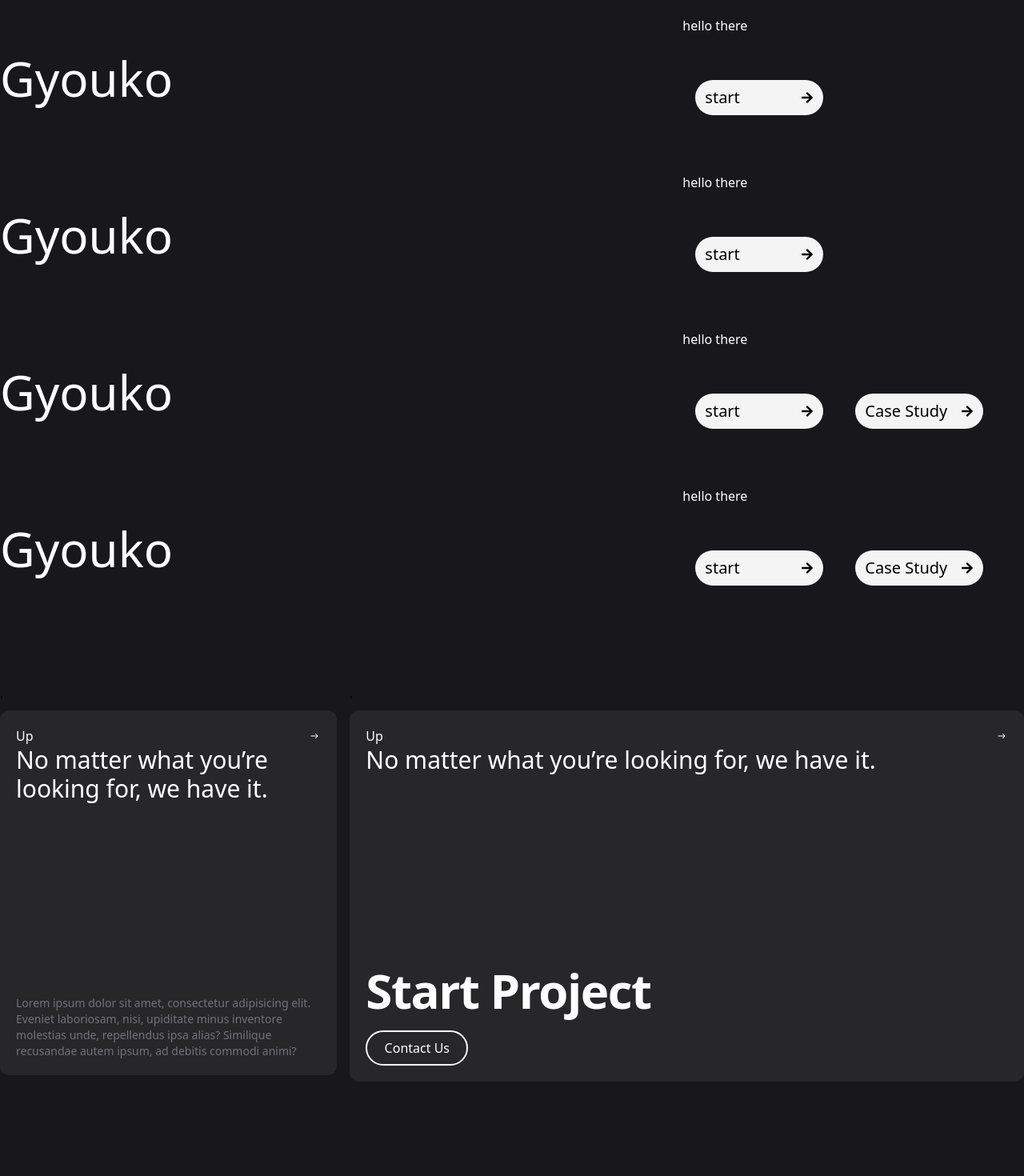
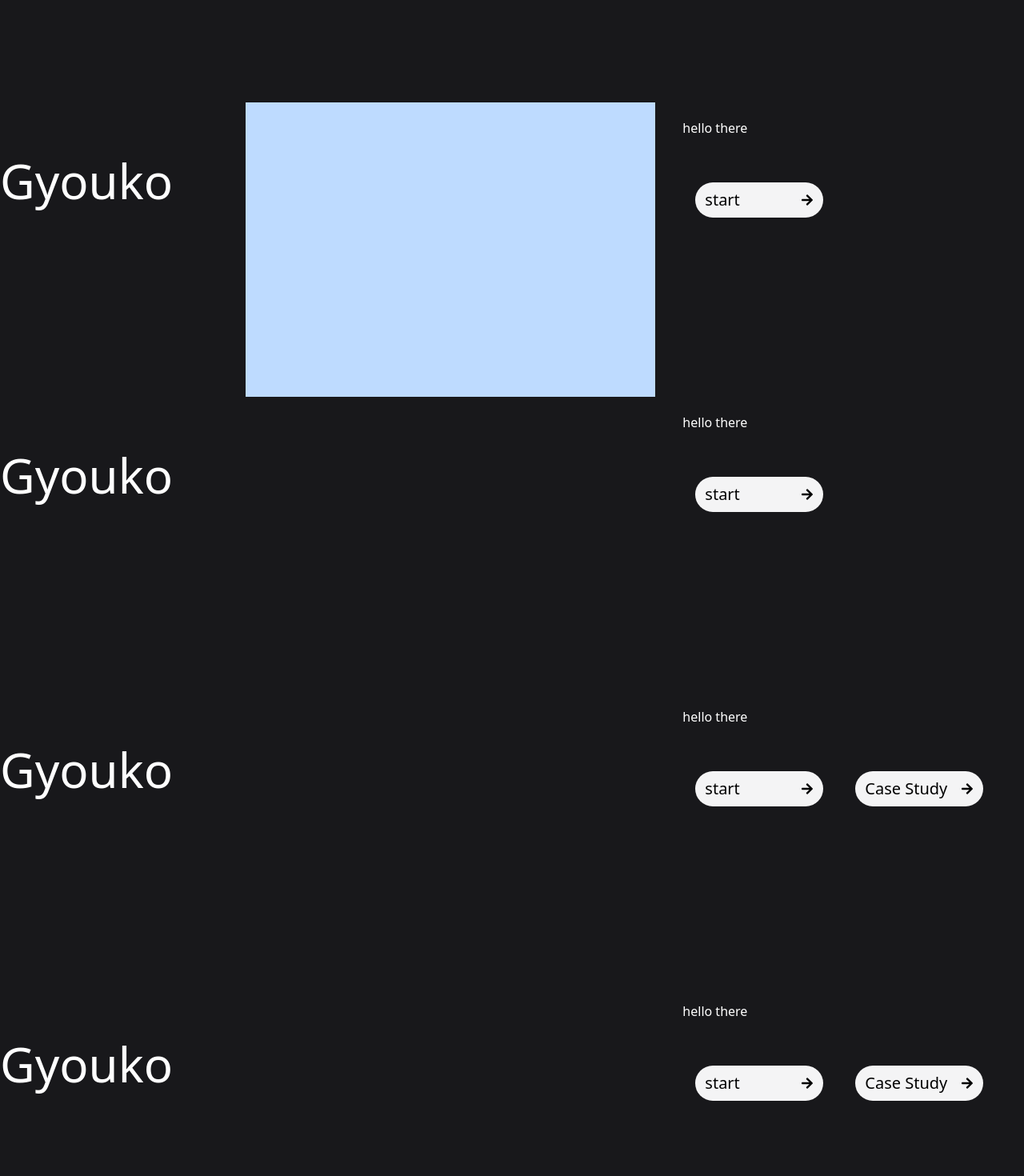
Before and after one commit to kanhadewangan/Reforks, a React (Vite) app in the folder Reforks/: page / in a window 1280 px wide. Shown: the part 900-2370 px from the top of the page at 80% size. Built offline with nearby package versions, Linux system fonts and the light colour scheme.

Commit message:
slider added

```diff
--- a/Reforks/src/components/Card.jsx
+++ b/Reforks/src/components/Card.jsx
@@ -21,7 +21,7 @@ const Card = ({width,start,para, btn , hover}) => {
                {start==true ? <h1>Start Project</h1> : null}
                 </div>
                     {btn==false ? <button className='w-32 rounded-full  mt-5 py-2 px-3  border-2 border-zinc-50'> Contact Us</button> : null}
-                {para==true ? <p className='text-sm  text-zinc-500 font-medium mt-5'>Lorem ipsum dolor sit amet, consectetur adipisicing elit. Eveniet laboriosam, nisi, upiditate minus inventore molestias unde, repellendus ipsa alias? Similique recusandae autem ipsum, ad debitis commodi animi?</p> : null}
+                {para==true ? <p className='text-sm  text-white font-medium mt-5'>Lorem ipsum dolor sit amet, consectetur adipisicing elit. Eveniet laboriosam, nisi, upiditate minus inventore molestias unde, repellendus ipsa alias? Similique recusandae autem ipsum, ad debitis commodi animi?</p> : null}
 
         </div>
         </div>
--- a/Reforks/src/components/Footer.jsx
+++ b/Reforks/src/components/Footer.jsx
@@ -6,7 +6,7 @@ const Footer = () => {
       <div className="w-full  text-white font-semibold leading-none tracking-tight ">
         <div className="max-w-screen-xl  py-10   mx-auto flex gap-30 ">
           <div className="basis-1/2">
-            <h1 className="text-[13rem]">refkous.</h1>
+            <h1 className="text-[13rem]">refokus.</h1>
           </div>
           <div className="basis-1/2 flex  gap-10">
             <div className="basis-1/3">
--- a/Reforks/src/components/Product.jsx
+++ b/Reforks/src/components/Product.jsx
@@ -1,10 +1,10 @@
 import React from 'react'
 import Button from './Button';
-const Product = ({elem}) => {
+const Product = ({elem,mover,count}) => {
   return (
     <div>
-        <div className='w-full py-5 text-white'>
-            <div className='max-w-screen-xl  mx-auto flex justify-between items-center' >
+        <div className='w-full py-5 h-[23rem] text-white'>
+            <div onMouseEnter={()=>{mover(count)}} className='max-w-screen-xl  mx-auto flex justify-between items-center' >
                 <h1 className='text-6xl capitalize font-medium '>{elem.title}</h1>
 
                 <div className='dets w-1/3'>
@@ -17,6 +17,7 @@ const Product = ({elem}) => {
                 </div>
             </div>
 
+
         </div>
     </div>
   )
--- a/Reforks/src/components/Products.jsx
+++ b/Reforks/src/components/Products.jsx
@@ -1,21 +1,55 @@
-import React from 'react'
-import Product from './Product'
-
+import React from "react";
+import Product from "./Product";
+import { motion } from "framer-motion";
+import { useState } from "react";
 const Products = () => {
-    var Products =[
-        {title:"Gyouko", Description:"hello there", live:true ,case:false },
-        {title:"Gyouko", Description:"hello there",live:true ,case:false },
-        {title:"Gyouko", Description:"hello there",live:true ,case:true },
-        {title:"Gyouko", Description:"hello there",live:true ,case:true },
-    ]
+  var Products = [
+    { title: "Gyouko", Description: "hello there", live: true, case: false },
+    { title: "Gyouko", Description: "hello there", live: true, case: false },
+    { title: "Gyouko", Description: "hello there", live: true, case: true },
+    { title: "Gyouko", Description: "hello there", live: true, case: true },
+  ];
+  const [postion, setPostion] = useState(0);
+  const mover = (val) => {
+    setPostion(val * 23);
+  };
   return (
     <div>
-        <div>
-            {Products.map((elem ,key) =>  <Product   key={key} elem ={elem}/>)}
+      <div className="mt-32 relative">
+        {Products.map((elem, index) => (
+          <Product mover={mover} count={index} key={index} elem={elem} />
+        ))}
+        <div className="w-full top-0 h-full absolute pointer-events-none">
+          <motion.div
+            initial={{ y: postion, x: "-50%" }}
+            animate={{ y: postion + `rem` }}
+            className=" absolute w-[32rem] h-[23rem] bg-white left-[44%]   overflow-hidden"
+          >
+            <motion.div
+              animate={{ y: -postion  + `rem` }}
+              transition={{ ease: [0.76, 0, 0.24, 1], duration: .5 }}
+              className="  w-full h-full bg-blue-200"
+            ></motion.div>
+            <motion.div
+              animate={{ y: -postion  + `rem` }}
+              transition={{ ease: [0.76, 0, 0.24, 1], duration: .5 }}
+              className="  w-full h-full bg-blue-400"
+            ></motion.div>
+            <motion.div
+              animate={{ y: -postion  + `rem` }}
+              transition={{ ease: [0.76, 0, 0.24, 1], duration: .5 }}
+              className="  w-full h-full bg-blue-600"
+            ></motion.div>
+            <motion.div
+              animate={{ y: -postion  + `rem` }}
+              transition={{ ease: [0.76, 0, 0.24, 1], duration: .5 }}
+              className="  w-full h-full bg-blue-800"
+            ></motion.div>
+          </motion.div>
+        </div>
+      </div>
+    </div>
+  );
+};
 
-        </div>
-    </div>
-  )
-}
-
-export default Products
+export default Products;
```
